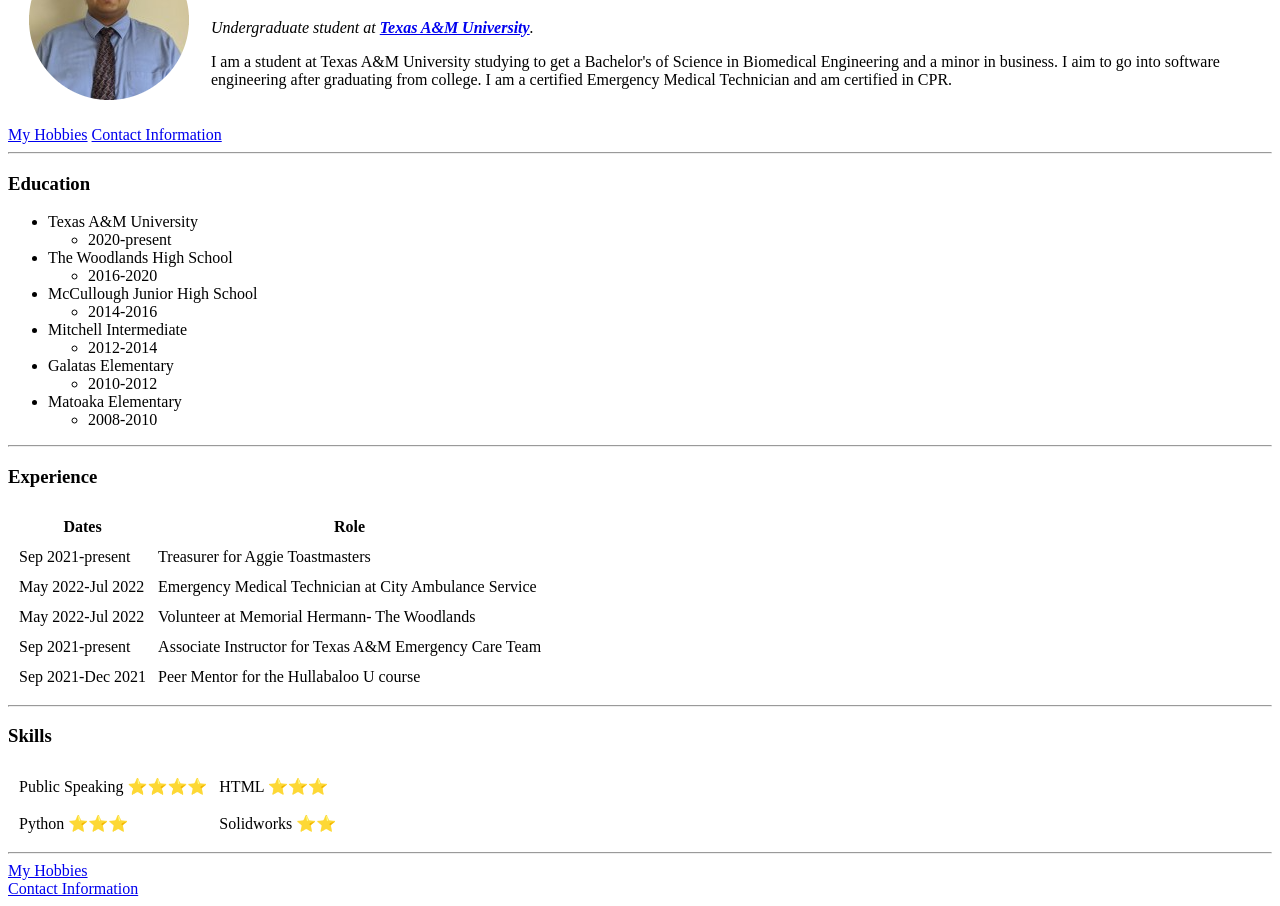
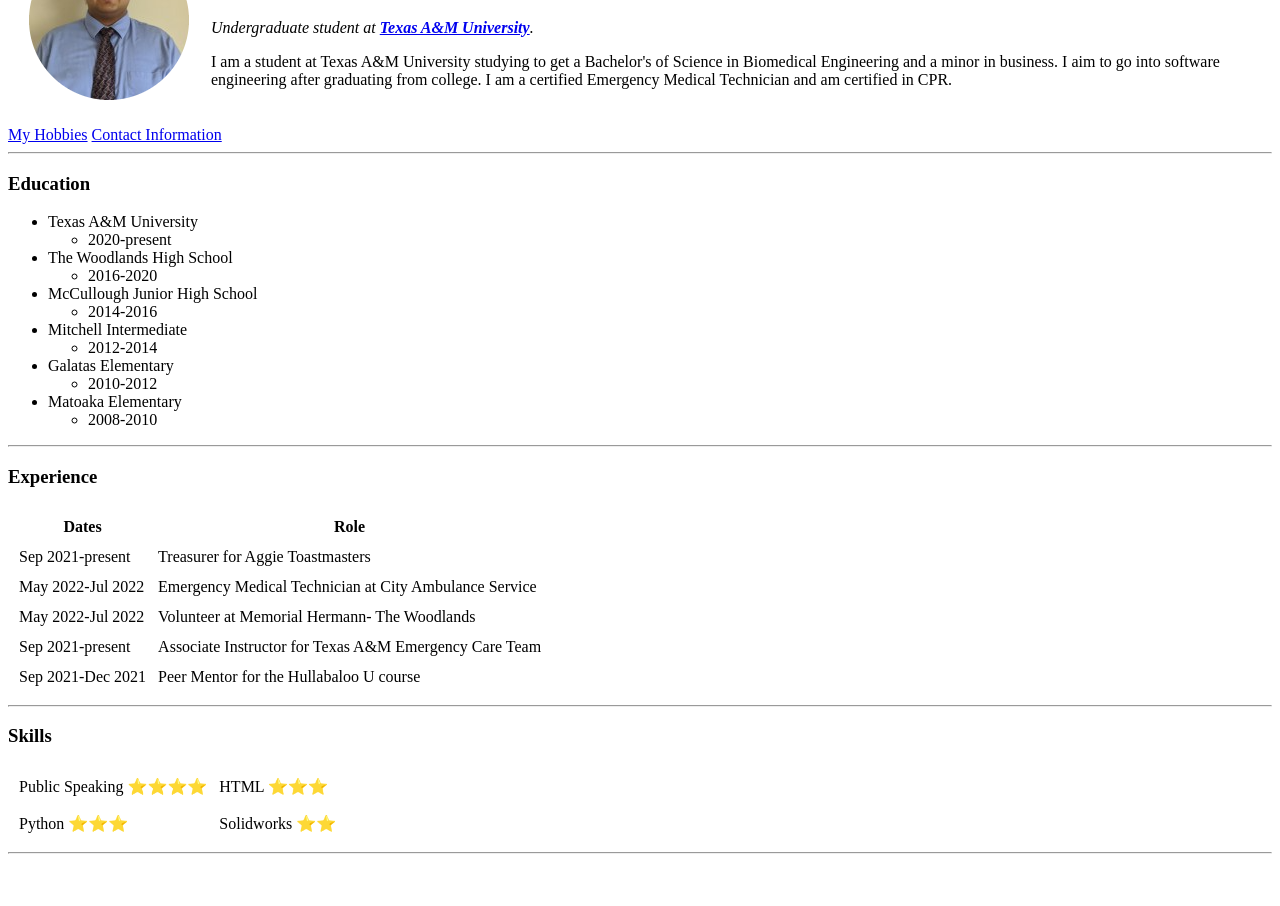
Before and after one commit to olfk1234/cv, a plain HTML site: page index.html in a window 1280 px wide. Shown: the part 90-996 px from the top of the page. After the commit the page ends 952 px from the top, so only its background shows below. Drawn offline with Linux system fonts and the light colour scheme.

Commit message:
Update index.html

```diff
--- a/index.html
+++ b/index.html
@@ -100,8 +100,5 @@
         </tr>
     </table>
     <hr>
-    <a href="hobbies.html">My Hobbies</a>
-    <br>
-    <a href="contact.html">Contact Information</a>
 </body>
 </html>
```
